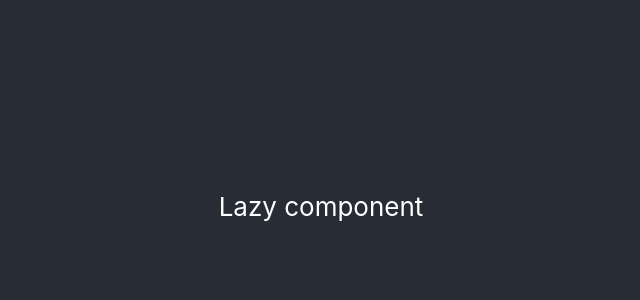
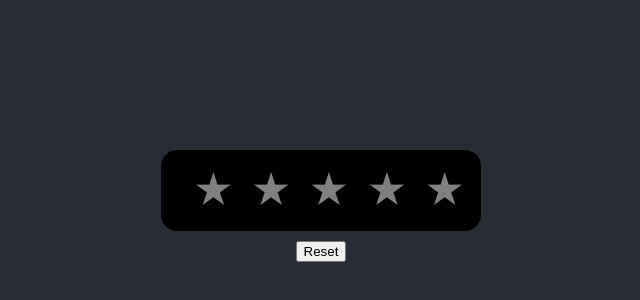
Before and after one commit to SunidhiMidha/practice, a React (Create React App) app: page / in a window 1280 px wide. Shown: the part 194-494 px from the top of the page, without its empty margins (319-959 px from the left). Built offline with nearby package versions, Linux system fonts and the light colour scheme.

Commit message:
star rating

```diff
--- a/src/App.js
+++ b/src/App.js
@@ -7,6 +7,7 @@ import GridLights from './Grid Lights/GridLightClass';
 import SelectableGrid from './SelectableGrid/SelectableGrid';
 import UsingHook from './CustomHook/UsingHook';
 import LazyComp from './Lazy/MainComponent';
+import StarMain from './StarRating/StarMain';
 
 
 function App() {
@@ -31,7 +32,10 @@ function App() {
         {/* custom hook */}
         {/* <UsingHook/> */}
 
-        <LazyComp/>
+        {/* <LazyComp/> */}
+
+        {/* star rating with 3 states: empty, hover (light yellow) , selected (yellow)  */}
+        <StarMain/>
 
       </header>
     </div>
--- /dev/null
+++ b/src/StarRating/StarMain.js
@@ -0,0 +1,67 @@
+import React, { useState } from "react";
+import "./star.css";
+export const SELECTED = "selected";
+export const HOVERED = "hover";
+
+export default function StarMain() {
+  let numberOfStars = 5;
+  let [starState, updateStarState] = useState("");
+  let [selectedIndex, updateIndex] = useState(-1);
+
+  const getStarColor = (index) => {
+    if (selectedIndex < index) {
+      return "grey";
+    } else if (starState === SELECTED) {
+      return "#FDDA0D";
+    } else if (starState === HOVERED) {
+      return "#FFFDD0";
+    } else {
+      return "grey";
+    }
+  };
+
+  return (
+    <div>
+      <div
+        className="star-container"
+        onMouseLeave={() => {
+          if (starState === HOVERED) {
+            updateStarState("");
+            updateIndex(-1);
+          }
+        }}
+      >
+        {Array.from({ length: numberOfStars }, (_, index) => {
+          return (
+            <span
+              className="star"
+              style={{ color: getStarColor(index)}}
+              onMouseEnter={() => {
+                if (starState !== SELECTED) {
+                  updateIndex(index);
+                  updateStarState(HOVERED);
+                }
+              }}
+              onClick={() => {
+                if (starState != SELECTED) {
+                updateIndex(index);
+                updateStarState(SELECTED);
+                }
+              }}
+            >
+              &#9733;
+            </span>
+          );
+        })}
+      </div>
+      <button
+        onClick={() => {
+          updateStarState("");
+          updateIndex(-1);
+        }}
+      >
+        Reset
+      </button>
+    </div>
+  );
+}
--- /dev/null
+++ b/src/StarRating/star.css
@@ -0,0 +1,14 @@
+.star-container {
+ background-color: black;
+ border-radius: 16px;
+ padding: 16px;
+}
+
+
+.star{
+    margin-left: 16px;
+    height: 20px;
+    font-size: 40px;
+    cursor: pointer;
+    transition: color 0.2s;
+}
```
